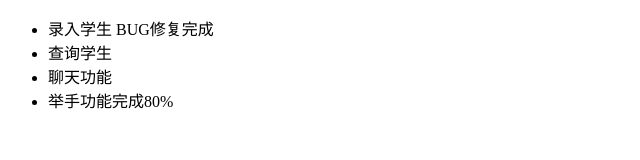
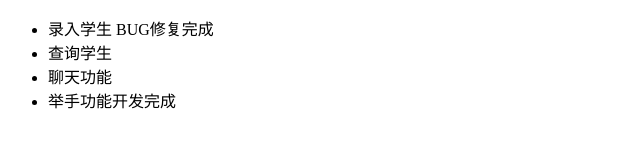
Before and after one commit to xiaxinxu111/teacher, a plain HTML site: page index.html in a window 1280 px wide. Shown: the full height of the page, 0-640 px from the left. Drawn offline with Linux system fonts and the light colour scheme.

Commit message:
举手功能开发完成

```diff
--- a/index.html
+++ b/index.html
@@ -9,7 +9,7 @@
 		<li>录入学生 BUG修复完成</li>
 		<li>查询学生</li>
 		<li>聊天功能</li>
-		<li>举手功能完成80%</li>
+		<li>举手功能开发完成</li>
 	</ul>
 
 </body>
```
